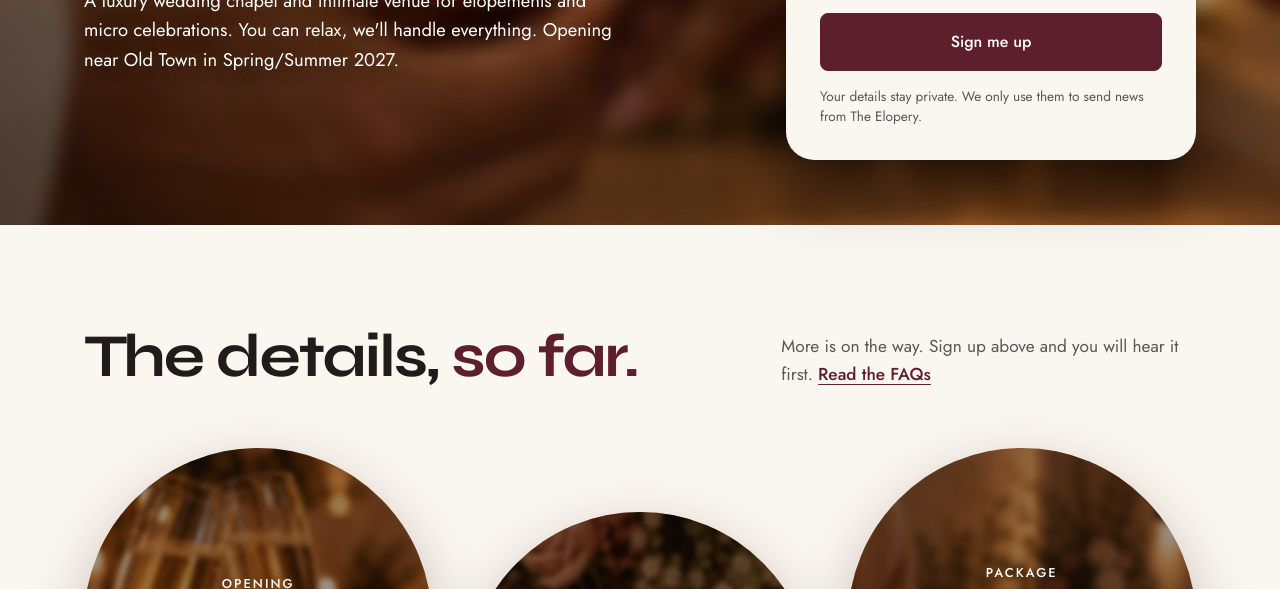
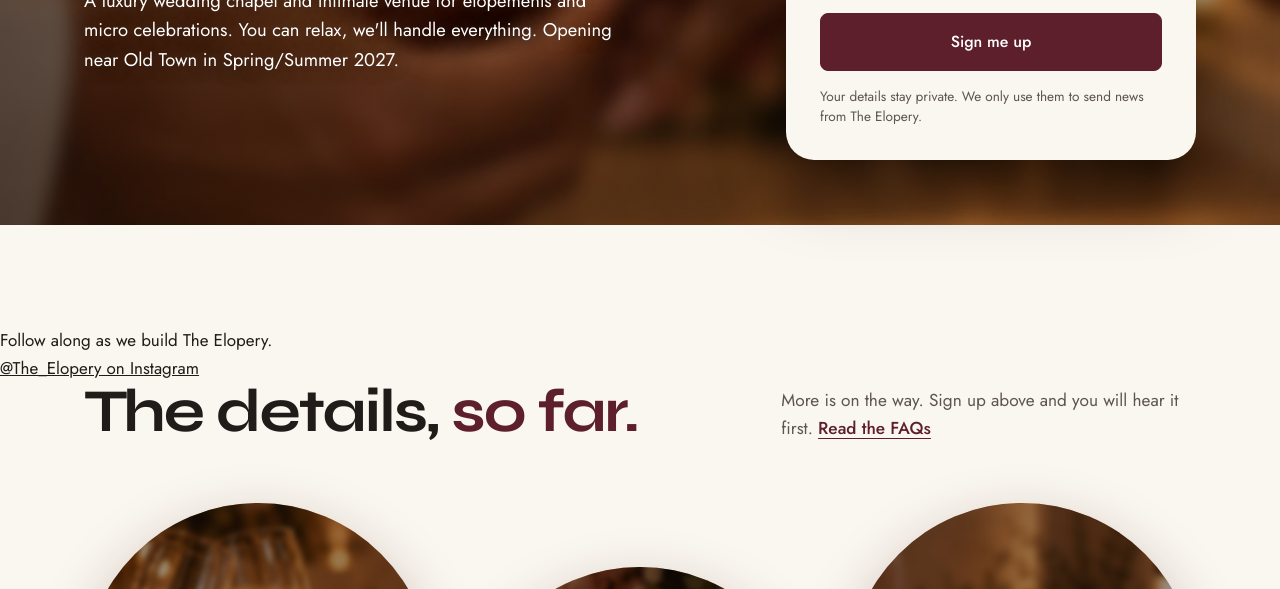
Before and after one commit to cheekieandco/Elopery, a plain HTML site: page index.html in a window 1280 px wide. Shown: the part 511-1100 px from the top of the page. Drawn offline with nearby package versions, Linux system fonts and the light colour scheme.

Commit message:
Update index.html

```diff
--- a/index.html
+++ b/index.html
@@ -79,6 +79,12 @@
         <span class="ring ring--a" aria-hidden="true"></span>
         <span class="ring ring--b" aria-hidden="true"></span>
         <span class="ring ring--c" aria-hidden="true"></span>
+
+<section class="instagram">
+  <p>Follow along as we build The Elopery.</p>
+  <a href="https://www.instagram.com/the_elopery/" target="_blank" rel="noopener">@The_Elopery on Instagram</a>
+</section>
+
         <div class="wrap">
           <div class="sec-head">
             <h2>The details, <span>so far.</span></h2>
```
